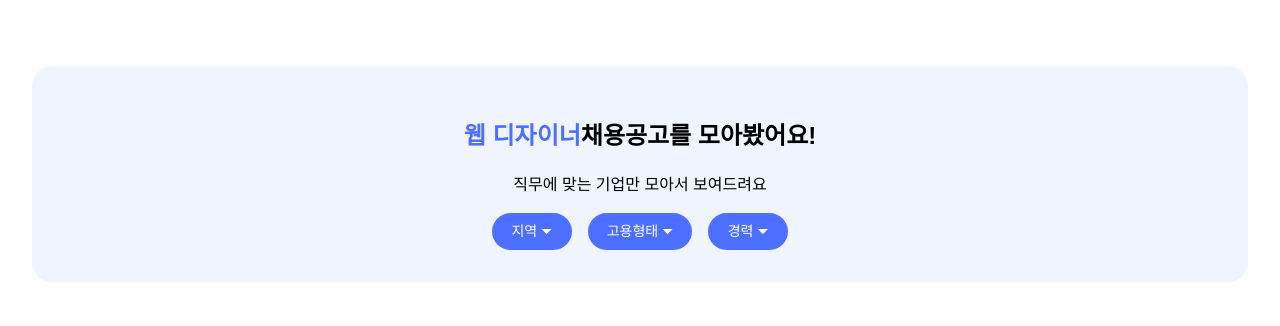
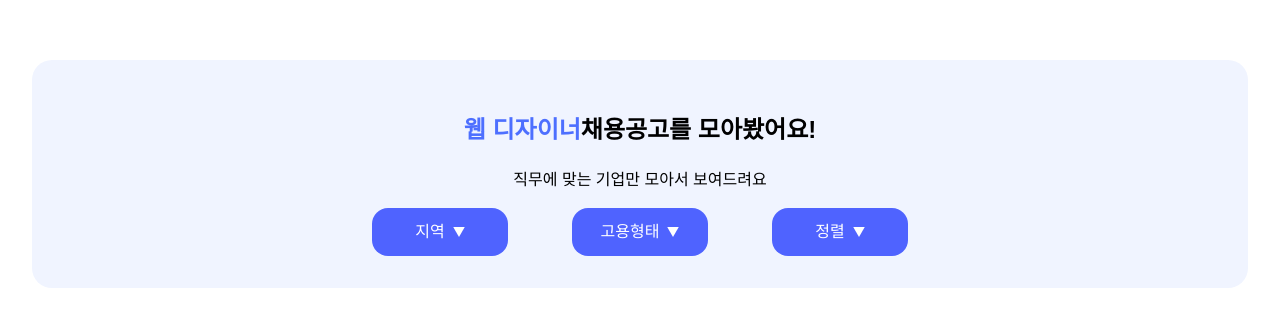
Before and after one commit to hyonun321/JobThoughts, a React (Vite) app in the folder client/: page /jobs in a window 1280 px wide. Shown: the part 210-536 px from the top of the page. Built offline with nearby package versions, Linux system fonts and the light colour scheme; a web font is replaced by a local one.

Commit message:
Feat: 드롭다운 컴포넌트 구현

```diff
--- /dev/null
+++ b/client/src/components/Dropdown.tsx
@@ -0,0 +1,139 @@
+import { useState, useRef, useEffect } from 'react';
+import styled, { keyframes } from 'styled-components';
+import ChevronIcon from '../assets/icons/icon-dropdown.svg';
+
+type DropdownProps = {
+  options: string[];
+  selected: string;
+  onSelect: (value: string) => void;
+  placeholder: string;
+};
+
+const fadeSlideIn = keyframes`
+  0% { opacity: 0; transform: translateY(-10px) scaleY(0.95); }
+  100% { opacity: 1; transform: translateY(0) scaleY(1); }
+`;
+
+const fadeSlideOut = keyframes`
+  0% { opacity: 1; transform: translateY(0) scaleY(1); }
+  100% { opacity: 0; transform: translateY(-10px) scaleY(0.95); }
+`;
+
+const Wrapper = styled.div`
+  position: relative;
+  display: inline-block;
+`;
+
+const Button = styled.button<{ isOpen: boolean; isPlaceholder: boolean }>`
+  background-color: ${({ theme }) => theme.colors.primary};
+  color: ${({ theme }) => theme.colors.white};
+  font-size: ${({ theme }) => theme.fontSize.m};
+  font-weight: ${({ theme }) => theme.fontWeight.medium};
+  min-width: 136px;
+  min-height: 48px;
+  border-radius: 1rem;
+  display: flex;
+  align-items: center;
+  justify-content: center;
+  gap: 0.5rem;
+`;
+
+const Icon = styled.img<{ isOpen: boolean }>`
+  width: 12px;
+  height: 12px;
+  transition: transform 0.3s ease;
+  transform: ${({ isOpen }) => (isOpen ? 'rotate(180deg)' : 'rotate(0deg)')};
+`;
+
+const Menu = styled.ul<{ isOpen: boolean }>`
+  position: absolute;
+  top: calc(100% + 0.5rem);
+  left: 0;
+  width: 100%;
+  background-color: ${({ theme }) => theme.colors.gray200};
+  border-radius: 1rem;
+  padding: 0.5rem 0;
+  box-shadow: 2px 2px 2px rgba(55, 55, 55, 0.25);
+  z-index: 10;
+  animation: ${({ isOpen }) => (isOpen ? fadeSlideIn : fadeSlideOut)} 0.2s ease-out forwards;
+  transform-origin: top center;
+  pointer-events: ${({ isOpen }) => (isOpen ? 'auto' : 'none')};
+`;
+
+const MenuItem = styled.li<{ selected: boolean }>`
+  margin: 6px auto;
+  width: 120px;
+  height: 40px;
+  text-align: center;
+  border-radius: 1rem;
+  line-height: 40px;
+  font-size: ${({ theme }) => theme.fontSize.m};
+  font-weight: ${({ theme }) => theme.fontWeight.medium};
+  color: ${({ selected, theme }) => (selected ? theme.colors.primary : theme.colors.gray900)};
+  background-color: ${({ theme }) => theme.colors.white};
+  cursor: pointer;
+
+  &:hover {
+    background-color: ${({ theme }) => theme.colors.gray100};
+  }
+`;
+
+export default function Dropdown({ options, selected, onSelect, placeholder }: DropdownProps) {
+  const [isOpen, setIsOpen] = useState(false);
+  const [isVisible, setIsVisible] = useState(false);
+  const ref = useRef<HTMLDivElement>(null);
+  const isPlaceholder = selected === '';
+
+  // 외부 클릭 시 닫기
+  useEffect(() => {
+    const handleClickOutside = (e: MouseEvent) => {
+      if (ref.current && !ref.current.contains(e.target as Node)) {
+        closeMenu();
+      }
+    };
+    document.addEventListener('mousedown', handleClickOutside);
+    return () => document.removeEventListener('mousedown', handleClickOutside);
+  }, []);
+
+  // 메뉴 토글
+  const toggleMenu = () => {
+    if (isOpen) {
+      closeMenu();
+    } else {
+      setIsOpen(true);
+      setIsVisible(true);
+    }
+  };
+
+  // 메뉴 닫기 처리
+  const closeMenu = () => {
+    setIsOpen(false);
+    setTimeout(() => setIsVisible(false), 200);
+  };
+
+  return (
+    <Wrapper ref={ref}>
+      <Button onClick={toggleMenu} isOpen={isOpen} isPlaceholder={isPlaceholder}>
+        {isPlaceholder ? placeholder : selected}
+        <Icon src={ChevronIcon} alt="dropdown icon" isOpen={isOpen} />
+      </Button>
+
+      {isVisible && (
+        <Menu isOpen={isOpen}>
+          {options.map((option) => (
+            <MenuItem
+              key={option}
+              selected={option === selected}
+              onClick={() => {
+                onSelect(option);
+                closeMenu();
+              }}
+            >
+              {option}
+            </MenuItem>
+          ))}
+        </Menu>
+      )}
+    </Wrapper>
+  );
+}
--- a/client/src/features/jobs/FilterBar.tsx
+++ b/client/src/features/jobs/FilterBar.tsx
@@ -1,28 +1,39 @@
+import { useState } from 'react';
 import styled from 'styled-components';
+import Dropdown from '../../components/Dropdown';
 
 const FilterBarWrapper = styled.div`
   margin-top: 1rem;
   display: flex;
   justify-content: center;
-  gap: 1rem;
-`;
-
-const FilterButton = styled.button`
-  background: #4d6fff;
-  color: white;
-  border: none;
-  padding: 0.5rem 1.2rem;
-  border-radius: 999px;
-  font-size: 14px;
-  cursor: pointer;
+  gap: 4rem;
 `;
 
 export default function FilterBar() {
+  const [location, setLocation] = useState('');
+  const [type, setType] = useState('');
+  const [sort, setSort] = useState('');
+
   return (
     <FilterBarWrapper>
-      <FilterButton>지역 ⏷</FilterButton>
-      <FilterButton>고용형태 ⏷</FilterButton>
-      <FilterButton>경력 ⏷</FilterButton>
+      <Dropdown
+        options={['서울', '대전', '대구', '부산']}
+        selected={location}
+        onSelect={setLocation}
+        placeholder="지역"
+      />
+      <Dropdown
+        options={['정규직', '계약직', '아르바이트', '프리랜서']}
+        selected={type}
+        onSelect={setType}
+        placeholder="고용형태"
+      />
+      <Dropdown
+        options={['등록오름차순', '등록내림차순']}
+        selected={sort}
+        onSelect={setSort}
+        placeholder="정렬"
+      />
     </FilterBarWrapper>
   );
 }
```
Also changed, not shown: client/src/assets/icons/icon-dropdown.svg (added).
